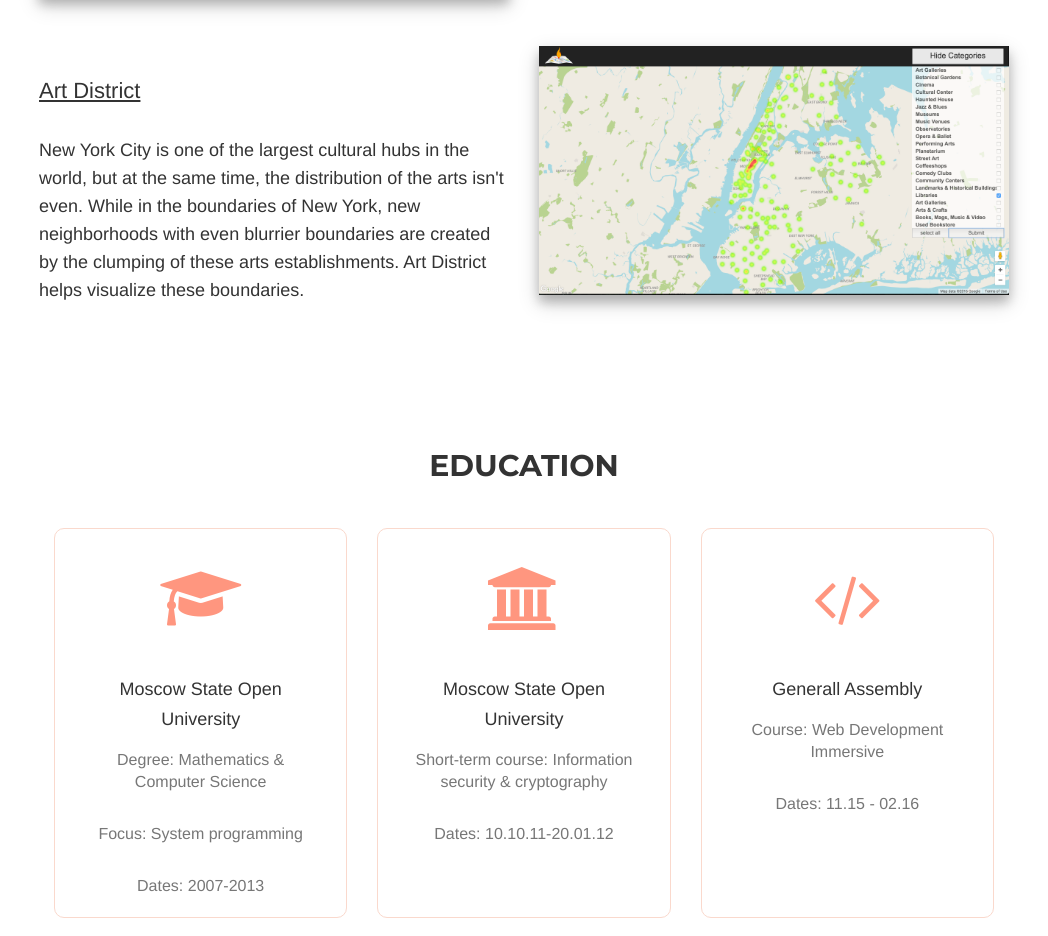
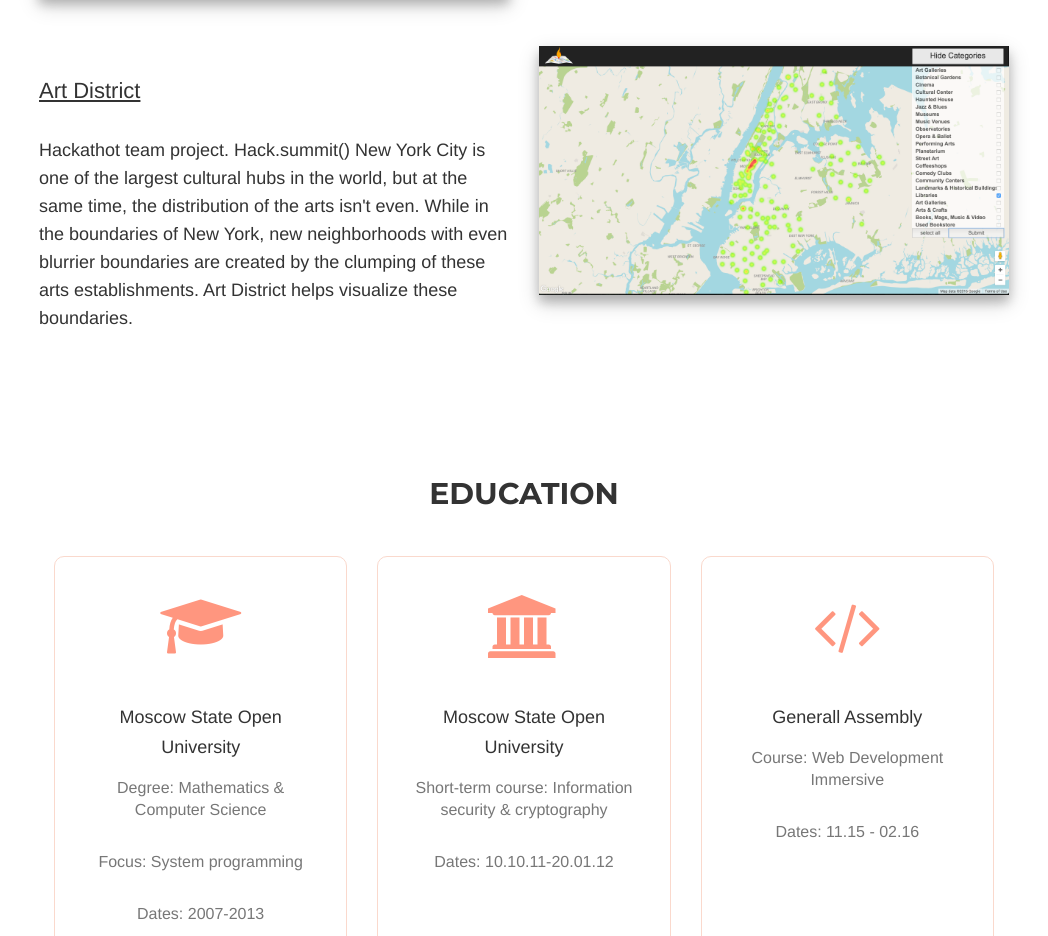
Before and after one commit to aleksa000777/portfolio, a plain HTML site: page index.html in a window 1280 px wide. Shown: the part 3683-4619 px from the top of the page, without its empty margins (116-1164 px from the left). Drawn offline with nearby package versions, Linux system fonts and the light colour scheme.

Commit message:
add hacethon project description

```diff
--- a/index.html
+++ b/index.html
@@ -349,7 +349,7 @@
                         <div class="row">
                           <div class="col-lg-6 col-md-6 col-sm-6 col-xs-12">
                           <h4 class='project-name'>Art District</h4>
-                          <p>New York City is one of the largest cultural hubs in the world, but at the same time, the distribution of the arts isn't even. While in the boundaries of New York, new neighborhoods with even blurrier boundaries are created by the clumping of these arts establishments. Art District helps visualize these boundaries.</p>
+                          <p>Hackathot team project. Hack.summit() New York City is one of the largest cultural hubs in the world, but at the same time, the distribution of the arts isn't even. While in the boundaries of New York, new neighborhoods with even blurrier boundaries are created by the clumping of these arts establishments. Art District helps visualize these boundaries.</p>
                           </div>
                               <div class="col-lg-6 col-md-6 col-sm-6 col-xs-12">
                                 <div class="hovereffect">
```
